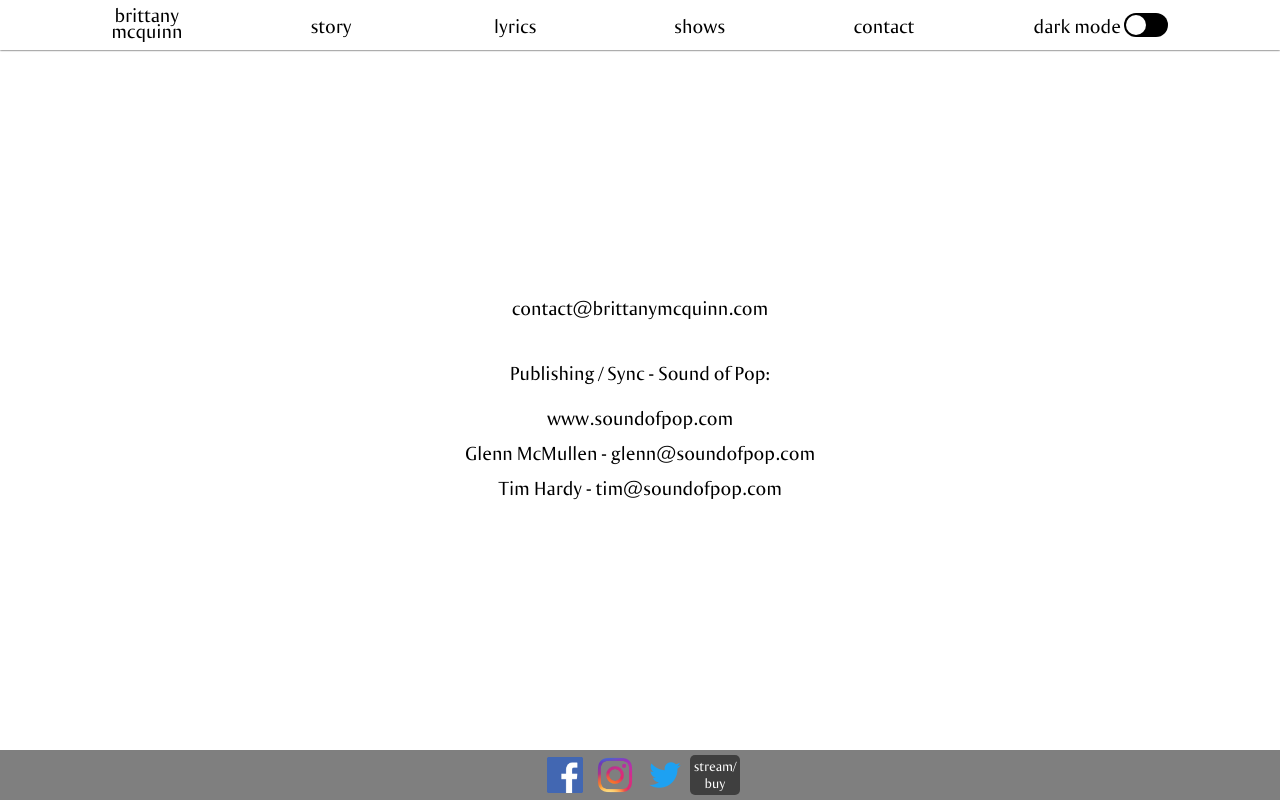
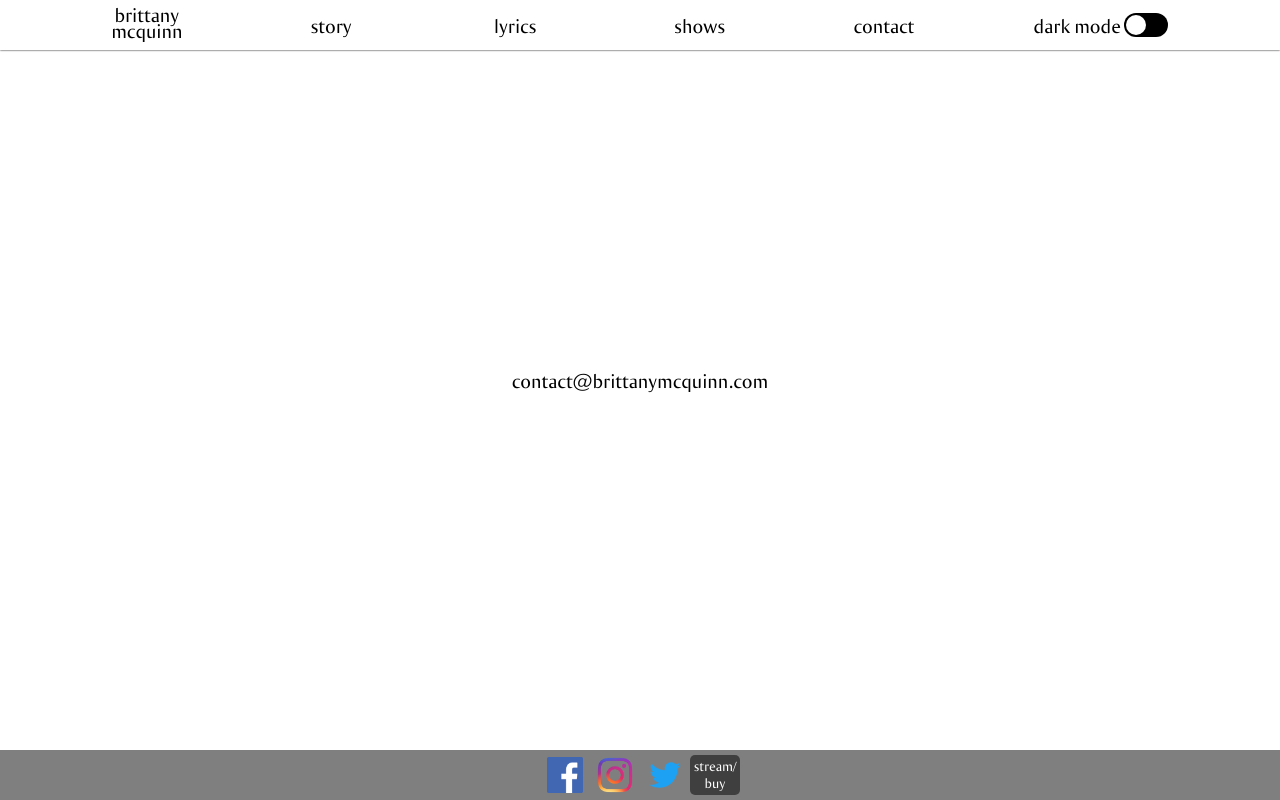
Before and after one commit to qwinncreates/qwinn, a Gatsby app: page /contact in a window 1280 px wide. Built offline with nearby package versions, Linux system fonts and the light colour scheme.

Commit message:
removed sound of pop

```diff
--- a/src/pages/contact.js
+++ b/src/pages/contact.js
@@ -9,10 +9,10 @@ const Contact = () => {
             <div id="contactInfo">
                 <div>
                     <p id="brittContact"><a href="mailto:contact@brittanymcquinn.com" target="_top">contact@brittanymcquinn.com</a></p>
-                    <p id="publish">Publishing / Sync - Sound of Pop:</p>
+                    {/* <p id="publish">Publishing / Sync - Sound of Pop:</p>
                     <p><a href="https://www.soundofpop.com" target="_blank" rel="noopener noreferrer">www.soundofpop.com</a></p>
                     <p>Glenn McMullen - <a href="mailto:Glenn@soundofpop.com" target="_top">glenn@soundofpop.com</a></p>
-                    <p>Tim Hardy - <a href="mailto:Tim@soundofpop.com" target="_top">tim@soundofpop.com</a></p>
+                    <p>Tim Hardy - <a href="mailto:Tim@soundofpop.com" target="_top">tim@soundofpop.com</a></p> */}
                 </div>
             </div>
         </div>
```
